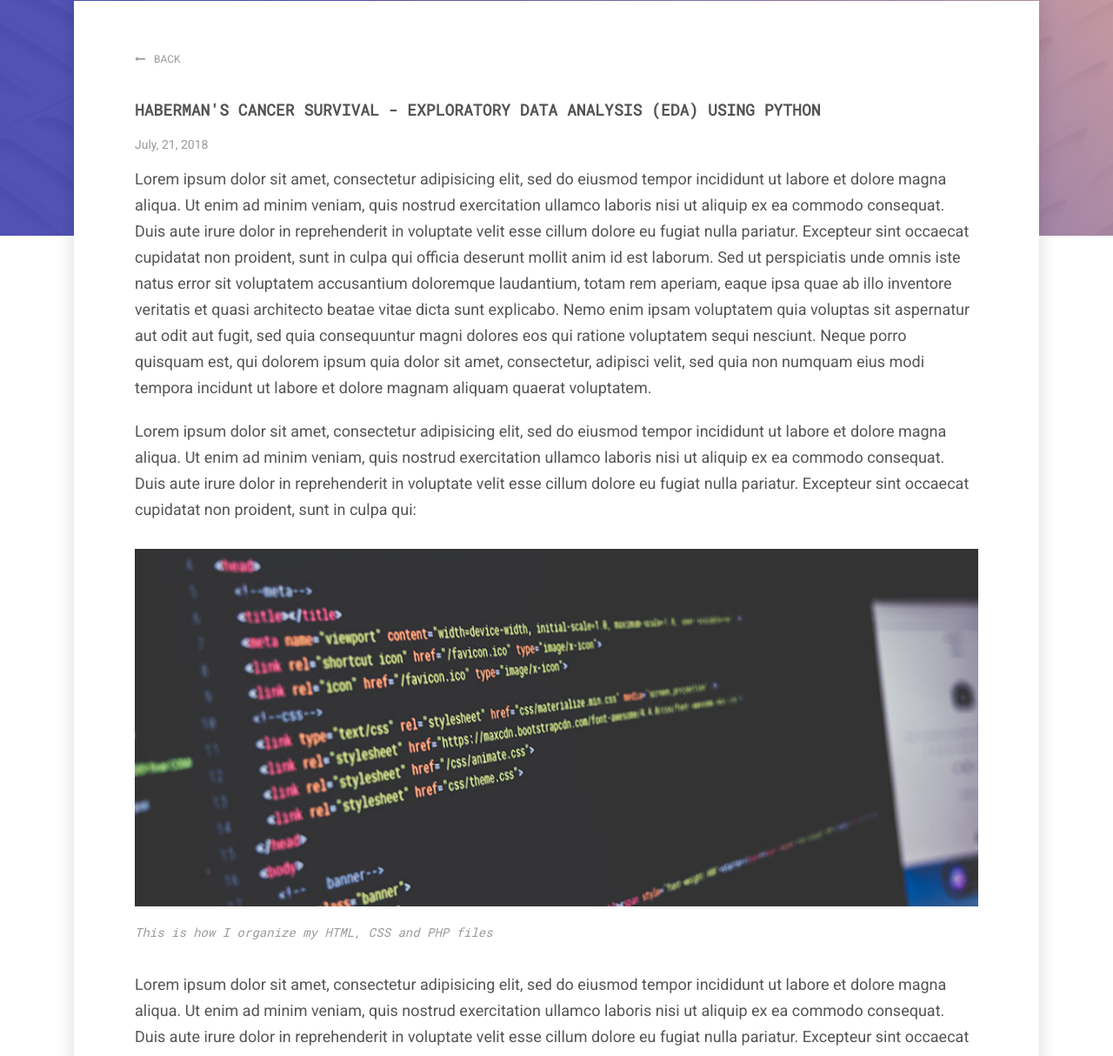
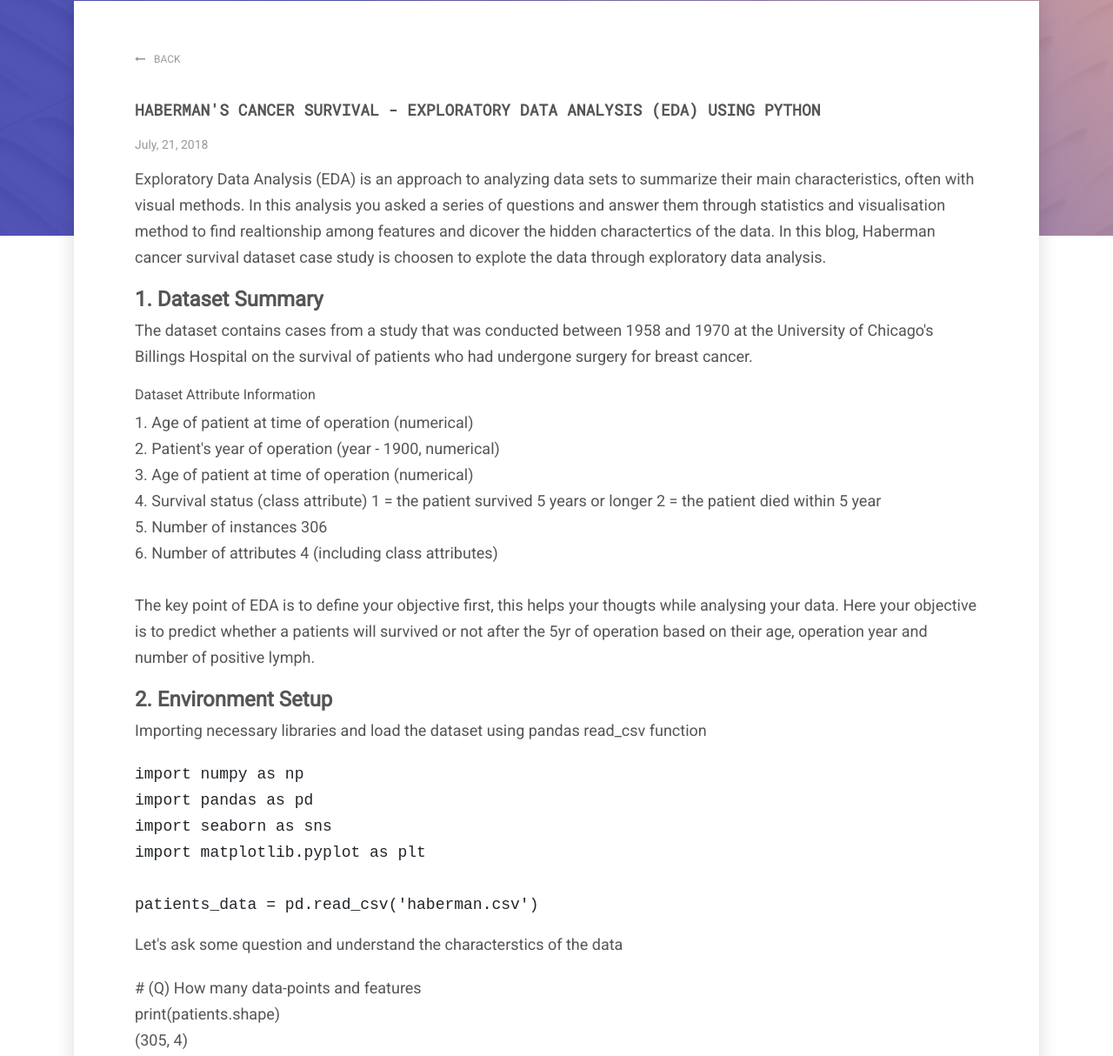
Before and after one commit to Ellipticamit/ellipticamit.github.io, a plain HTML site: page haberman_cancer_survival_data_visualisation.html in a window 1280 px wide. Shown: the part 129-1343 px from the top of the page at 87% size. Drawn offline with Linux system fonts and the light colour scheme; a script that the page names is missing; files whose address does not match are found by name.

Commit message:
portfolio

```diff
--- a/haberman_cancer_survival_data_visualisation.html
+++ b/haberman_cancer_survival_data_visualisation.html
@@ -68,24 +68,44 @@
                     <a class="article__back-link" href="index-2.html"><i class="fa fa-long-arrow-left" aria-hidden="true"></i>Back</a>
                     <p class="article__title">Haberman's Cancer Survival - Exploratory Data Analysis (EDA) using Python</p>
                     <p class="article_date">July, 21, 2018</p>
-                    <p> Lorem ipsum dolor sit amet, consectetur adipisicing elit, sed do eiusmod tempor incididunt ut
-                        labore et dolore magna aliqua. Ut enim ad minim veniam, quis nostrud exercitation ullamco
-                        laboris nisi ut aliquip ex ea commodo consequat. Duis aute irure dolor in reprehenderit in
-                        voluptate velit esse cillum dolore eu fugiat nulla pariatur. Excepteur sint occaecat cupidatat
-                        non proident, sunt in culpa qui officia deserunt mollit anim id est laborum. Sed ut
-                        perspiciatis unde omnis iste natus error sit voluptatem accusantium doloremque laudantium,
-                        totam rem aperiam, eaque ipsa quae ab illo inventore veritatis et quasi architecto beatae
-                        vitae dicta sunt explicabo. Nemo enim ipsam voluptatem quia voluptas sit aspernatur aut odit
-                        aut fugit, sed quia consequuntur magni dolores eos qui ratione voluptatem sequi nesciunt.
-                        Neque porro quisquam est, qui dolorem ipsum quia dolor sit amet, consectetur, adipisci velit,
-                        sed quia non numquam eius modi tempora incidunt ut labore et dolore magnam aliquam quaerat
-                        voluptatem.</p>
-                    <p> Lorem ipsum dolor sit amet, consectetur adipisicing elit, sed do eiusmod tempor incididunt ut
-                        labore et dolore magna aliqua. Ut enim ad minim veniam, quis nostrud exercitation ullamco
-                        laboris nisi ut aliquip ex ea commodo consequat. Duis aute irure dolor in reprehenderit in
-                        voluptate velit esse cillum dolore eu fugiat nulla pariatur. Excepteur sint occaecat cupidatat
-                        non proident, sunt in culpa qui:
+                    <p> Exploratory Data Analysis (EDA) is an approach to analyzing data sets to summarize their main characteristics, often with visual methods. In this analysis you asked a series of questions and answer them through statistics and visualisation method to find realtionship among features and dicover the hidden charactertics of the data. In this blog, Haberman cancer survival dataset case study is choosen to explote the data through exploratory data analysis.
                     </p>
+
+                    <h4><strong>1. Dataset Summary</strong></h4>
+                    <p>
+                        The dataset contains cases from a study that was conducted between 1958 and 1970 at the University of Chicago's Billings Hospital on the survival of patients who had undergone surgery for breast cancer.
+                    </p>
+                    <h6> Dataset Attribute Information</h6>
+                    <ol type="1">
+                    	<li>1. Age of patient at time of operation (numerical)</li>
+                    	<li>2. Patient's year of operation (year - 1900, numerical)</li>
+                    	<li>3. Age of patient at time of operation (numerical)</li>
+                    	<li>4. Survival status (class attribute) 1 = the patient survived 5 years or longer 2 = the patient died within 5 year</li>
+						<li>5. Number of instances 306 </li>
+						<li>6. Number of attributes 4 (including class attributes)</li>
+                    </ol>
+                    <br/>
+                    <p> The key point of EDA is to define your objective first, this helps your thougts while analysing your data. Here your objective is to predict whether a patients will survived or not after the 5yr of operation based on their age, operation year and number of positive lymph.
+                    </p>
+                    <h4><strong>2. Environment Setup</strong></h4>
+                    <p> Importing necessary libraries and load the dataset using pandas read_csv function</p>
+<div class="code">
+<pre>
+import numpy as np
+import pandas as pd
+import seaborn as sns
+import matplotlib.pyplot as plt
+
+patients_data = pd.read_csv('haberman.csv')
+</pre>
+</div>
+<p>Let's ask some question and understand the characterstics of the data </p>
+<div class="cell">
+	<div class="inputs"># (Q) How many data-points and features<br/>print(patients.shape)</div>
+	<div class="output">(305, 4)</div>
+</div>
+
+
                     <figure>
                         <img src="assets/img/img_article_photo.jpg">
                         <figcaption>This is how I organize my HTML, CSS and PHP files</figcaption>
@@ -178,11 +198,11 @@
           <div class="contacts__list">
             <dl class="contact-list">
               <dt>Phone:</dt>
-                            <dd><a href="tel:82344563333">8 (234) 456-33-33</a></dd>
+              <dd><a href="tel:82344563333">+91-790-399-5655</a></dd>
               <dt>Skype:</dt>
-                            <dd><a href="skype:iamivanovivan">iamivanovivan</a></dd>
+              <dd><a href="skype:iamivanovivan">amit.kumar9119</a></dd>
               <dt>Email:</dt>
-                            <dd><a href="mailto:mail@mail.com">mail@mail.com</a></dd>
+              <dd><a href="mailto:mail@mail.com">ellipticamit@mail.com</a></dd>
             </dl>
           </div>
           <div class="contacts__social">
@@ -209,8 +229,7 @@
                 <span class="form-invalid-icon"><i class="mdi mdi-close" aria-hidden="true"></i></span>
               </div>
               <div class="form-group">
-                                <textarea class="form-field js-field-message" placeholder="Type the message here"
-                                          required></textarea>
+                <textarea class="form-field js-field-message" placeholder="Type the message here" required></textarea>
                 <span class="form-validation"></span>
                 <span class="form-invalid-icon"><i class="mdi mdi-close" aria-hidden="true"></i></span>
               </div>
@@ -218,7 +237,7 @@
             </form>
           </div>
           <div class="footer">
-                        <p>© 2016 Ivan Susanin. All Rights Reserved</p>
+            <p>© 2018 Amit Kumar. All Rights Reserved</p>
           </div>
         </div>
       </div>
```
Also changed, not shown: index.html (+1 -1 lines). Lines whose indentation alone changed are shown as unchanged.
